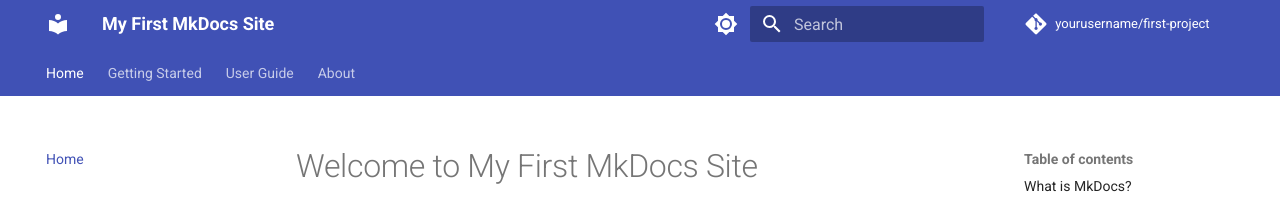
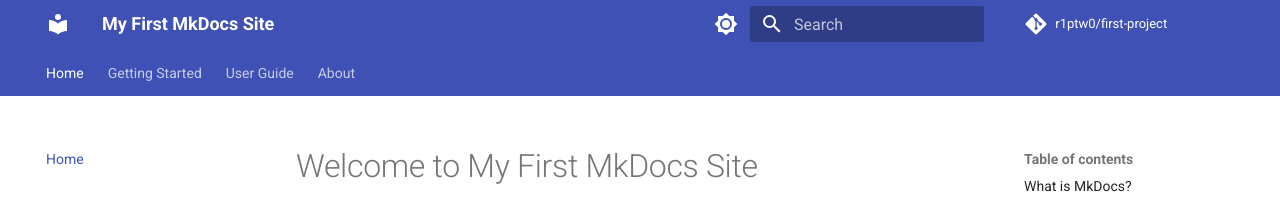
Before and after one commit to r1ptw0/first-project, an MkDocs documentation site: the page built from docs/index.md, in a window 1280 px wide. Shown: the top 206 px of the page. Built offline with MkDocs 1.6.1 and Material for MkDocs 9.7.7, drawn with Linux system fonts in a browser that asks for light colours; comment, search, counter and statistics services are not loaded.

Commit message:
Update repository URLs to use correct GitHub username
Replace placeholder URLs with actual repository information (r1ptw0/first-project).

🤖 Generated with [Claude Code](https://claude.com/claude-code)

Co-Authored-By: Claude <noreply@anthropic.com>

```diff
--- a/mkdocs.yml
+++ b/mkdocs.yml
@@ -1,11 +1,11 @@
 site_name: My First MkDocs Site
 site_description: A sample MkDocs site deployed to GitHub Pages
-site_author: Your Name
-site_url: https://yourusername.github.io/first-project
+site_author: raffi
+site_url: https://r1ptw0.github.io/first-project
 
 # Repository
-repo_name: yourusername/first-project
-repo_url: https://github.com/yourusername/first-project
+repo_name: r1ptw0/first-project
+repo_url: https://github.com/r1ptw0/first-project
 
 # Theme configuration
 theme:
```
Also changed, not shown: README.md (+3 -3 lines).
